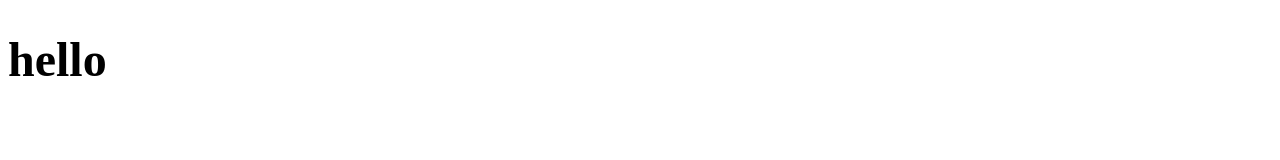
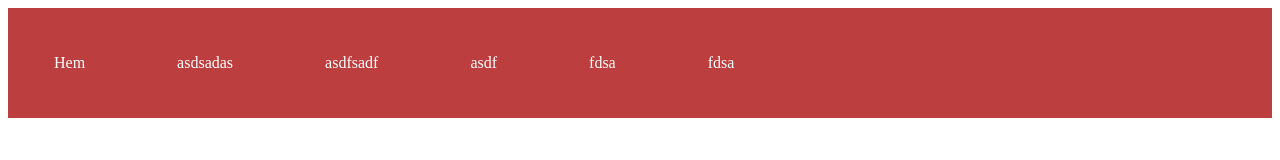
Before and after one commit to StefanYousif/Hyresbolaget, a plain HTML site: page Hyresbolaget/index.html in a window 1280 px wide. Drawn offline with Linux system fonts and the light colour scheme.

Commit message:
header
eee

```diff
--- a/Hyresbolaget/index.html
+++ b/Hyresbolaget/index.html
@@ -8,7 +8,15 @@
     <link rel="stylesheet" href="styles/style.css">
 </head>
 <body>
-    <h1>hello</h1>
-
+    <header>
+      <ul>
+          <li><p> <a href="https://idp.mah.se/idp/profile/SAML2/Redirect/SSO?execution=e1s2">Hem</a></p></li>
+          <li><p><a href="https://idp.mah.se/idp/profile/SAML2/Redirect/SSO?execution=e1s2">asdsadas</a></p></li>
+          <li><p><a href="https://idp.mah.se/idp/profile/SAML2/Redirect/SSO?execution=e1s2">asdfsadf</a> </p></li>
+          <li><p><a href="https://idp.mah.se/idp/profile/SAML2/Redirect/SSO?execution=e1s2">asdf</a></p></li>
+          <li><p><a href="https://idp.mah.se/idp/profile/SAML2/Redirect/SSO?execution=e1s2">fdsa</a></p></li>
+          <li><p><a href="https://idp.mah.se/idp/profile/SAML2/Redirect/SSO?execution=e1s2">fdsa</a></p></li>
+      </ul>
+    </header>
 </body>
 </html>
--- a/Hyresbolaget/styles/style.css
+++ b/Hyresbolaget/styles/style.css
@@ -1,3 +1,25 @@
-h1 {
-   font-size: 48px;
-}
+ul {
+    list-style-type: none;
+    margin: 0;
+    padding: 0;
+    overflow: hidden;
+    background-color: rgb(189, 62, 62);
+  }
+
+  li {
+    float: left;
+  }
+
+  li a {
+    display: block;
+    color: white;
+    text-align: center;
+    padding: 30px 46px;
+    text-decoration: none;
+  }
+
+  /* Change the link color to #111 (black) on hover */
+  li a:hover {
+    background-color: #111;
+
+  }
```
